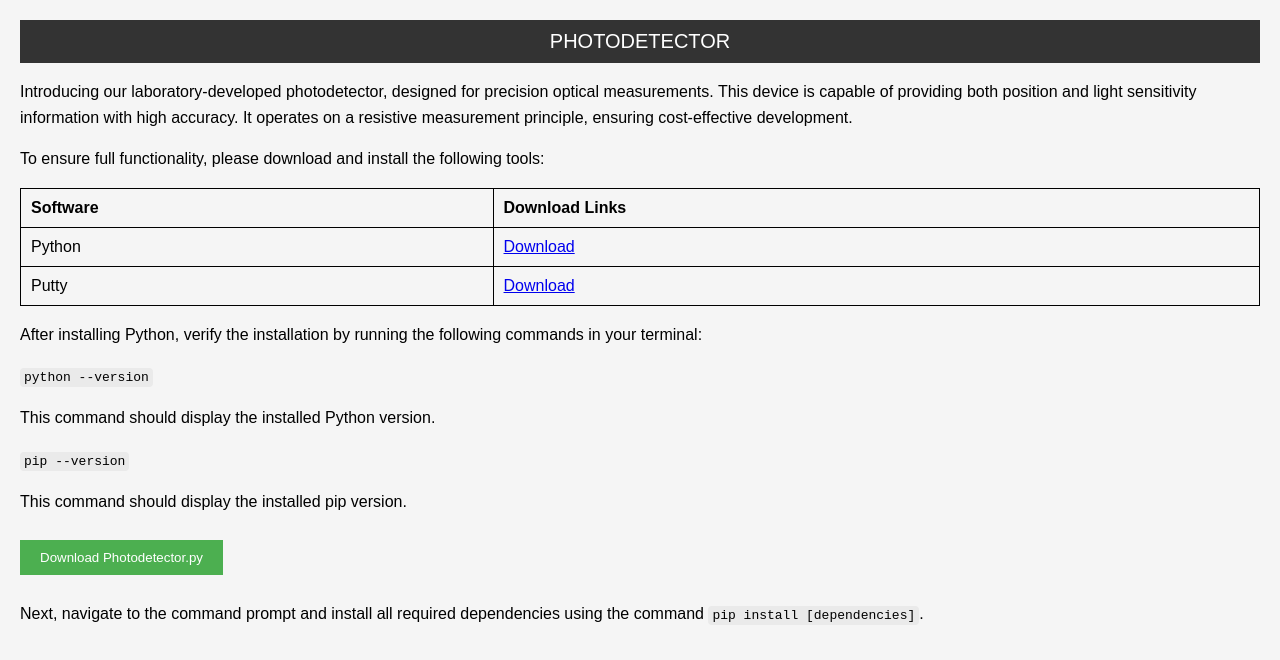
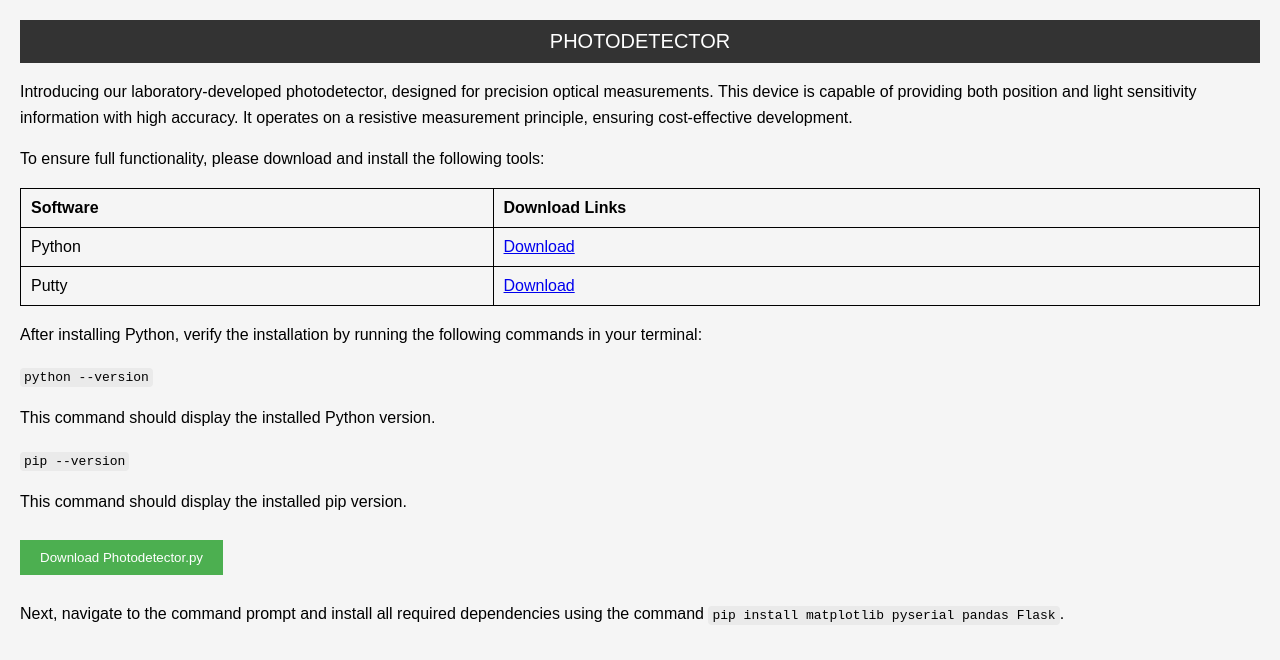
Before and after one commit to shashwata-photodetector/installation, a plain HTML site: page index.html in a window 1280 px wide. Drawn offline with Linux system fonts and the light colour scheme.

Commit message:
Added Dependencies installation snippet

```diff
--- a/index.html
+++ b/index.html
@@ -76,6 +76,6 @@
     <p>This command should display the installed pip version.</p>
 
     <button class="download-btn">Download Photodetector.py</button>
-    <p>Next, navigate to the command prompt and install all required dependencies using the command <code>pip install [dependencies]</code>.</p>
+    <p>Next, navigate to the command prompt and install all required dependencies using the command <code>pip install matplotlib pyserial pandas Flask</code>.</p>
 </body>
 </html>
```
